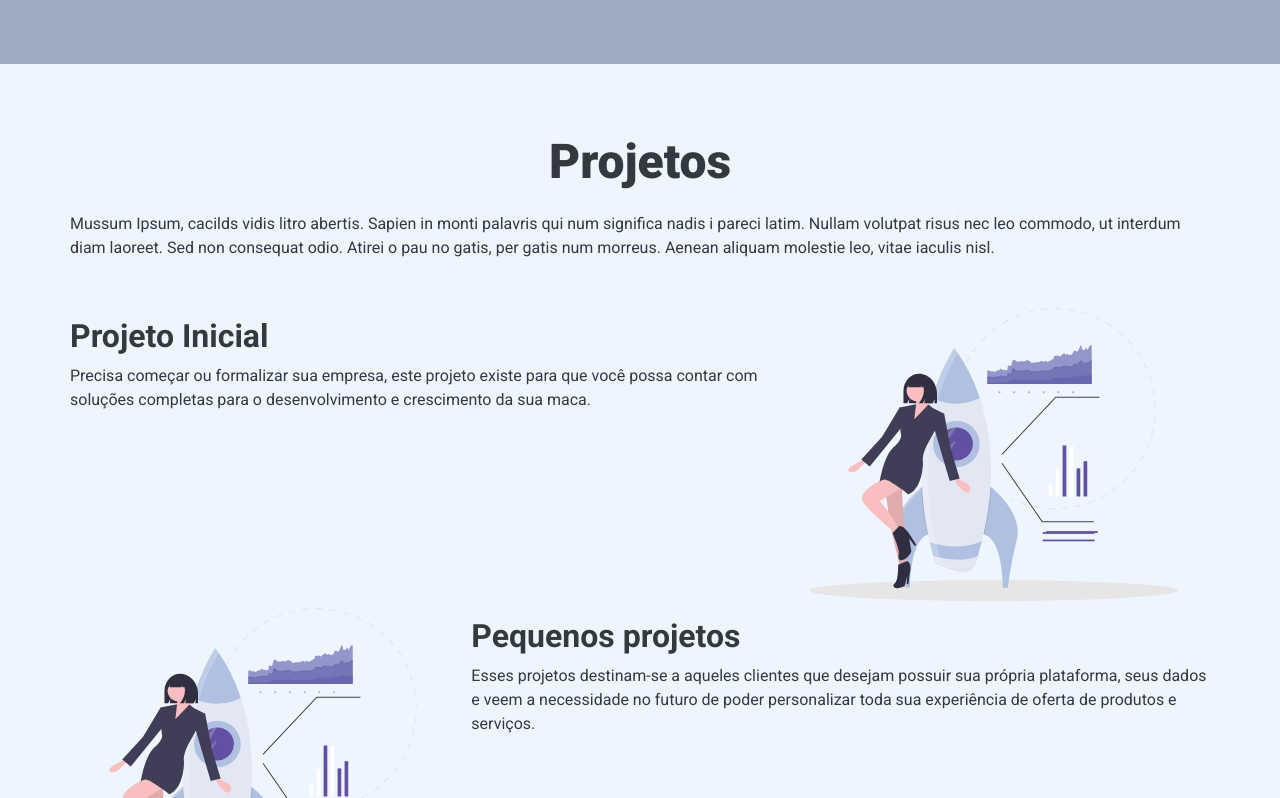
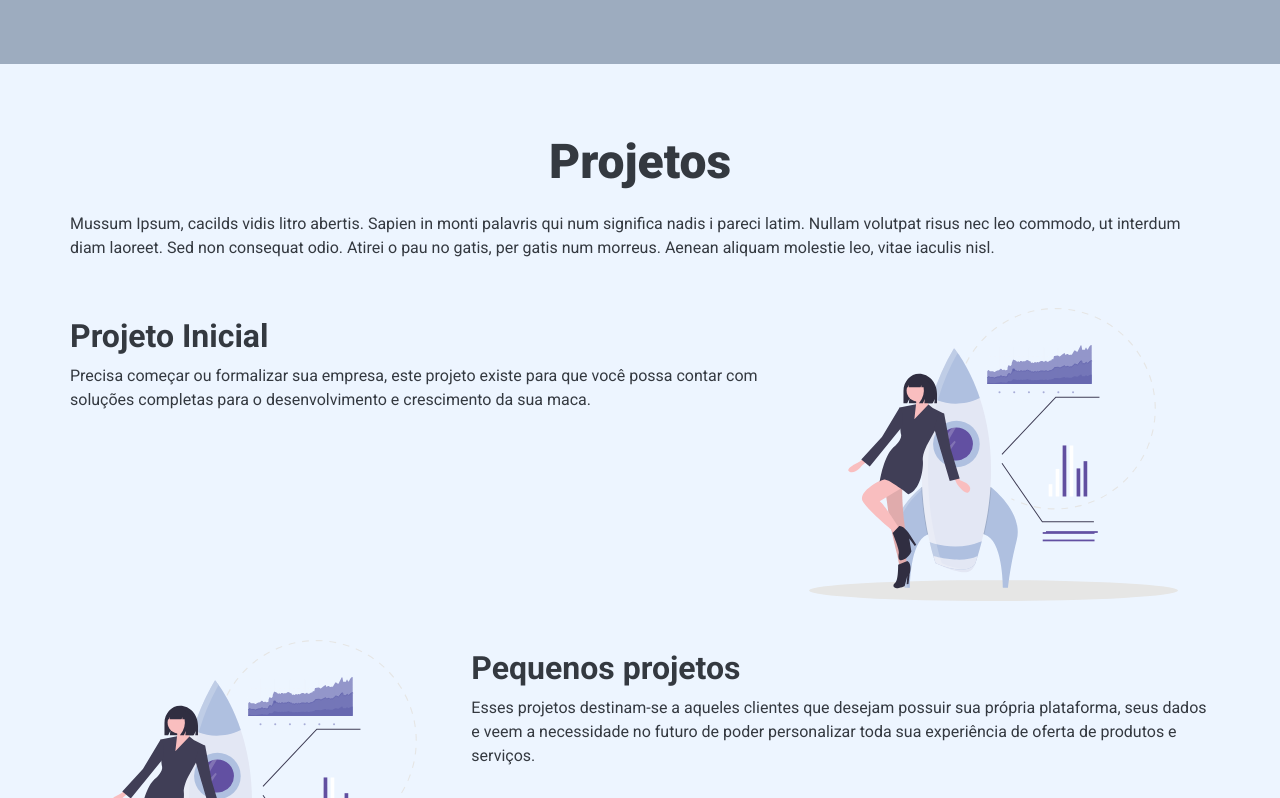
Before and after one commit to JohnnyCarreiro/connect_website, a Next.js app: page / in a window 1280 px wide. Shown: the part 1344-2142 px from the top of the page. Built offline with nearby package versions, Linux system fonts and the light colour scheme.

Commit message:
fix: Fix margin for projects containers

```diff
--- a/src/components/sections/ProjectsSection/styles.ts
+++ b/src/components/sections/ProjectsSection/styles.ts
@@ -19,7 +19,7 @@ export const Container = styled.div`
   .container1{
     display:flex;
     align-items:flex-start;
-    margin:0 auto;
+    margin:2rem auto;
     max-width:1140px;
       .imageContainer1{
         order:2;
@@ -47,7 +47,7 @@ export const Container = styled.div`
   .container2{
     display:flex;
     align-items:flex-start;
-    margin:0 auto;
+    margin:2rem auto;
     max-width:1140px;
       .imageContainer2{
         order:1;
@@ -75,7 +75,7 @@ export const Container = styled.div`
   .container3{
     display:flex;
     align-items:flex-start;
-    margin:0 auto;
+    margin:2rem auto;
     max-width:1140px;
       .imageContainer3{
         order:2;
@@ -103,7 +103,7 @@ export const Container = styled.div`
   .container4{
     display:flex;
     align-items:flex-start;
-    margin:0 auto;
+    margin:2rem auto;
     max-width:1140px;
       .imageContainer4{
         order:1;
```
